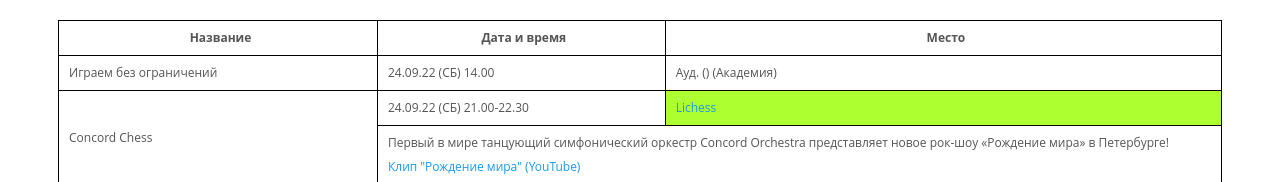
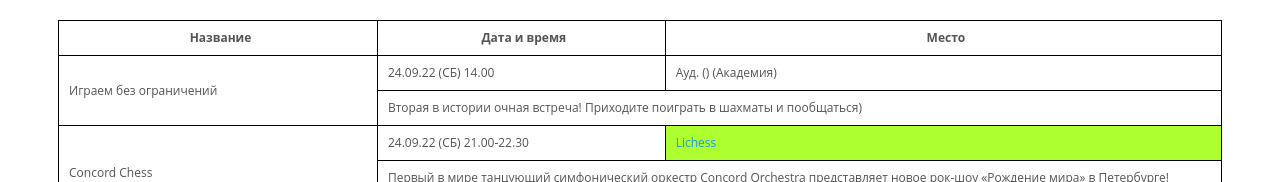
Before and after one commit to marklitvak/gnesinchess_2022, a plain HTML site: page index.html in a window 1280 px wide. Shown: the part 571-753 px from the top of the page. Drawn offline with Linux system fonts and the light colour scheme.

Commit message:
Update index.html

```diff
--- a/index.html
+++ b/index.html
@@ -56,7 +56,9 @@
           <td>24.09.22 (СБ) 14.00</td>
           <td>Ауд. () (Академия)</td>
         </tr>
-        <tr></tr>
+        <tr>
+          <td colspan="2">Вторая в истории очная встреча! Приходите поиграть в шахматы и пообщаться)</td>
+        </tr>
         <tr>
           <td rowspan="2">Concord Chess</td>
           <td>24.09.22 (СБ) 21.00-22.30</td>
```
